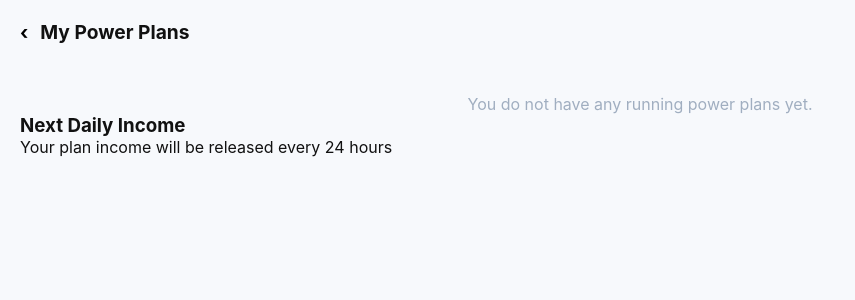
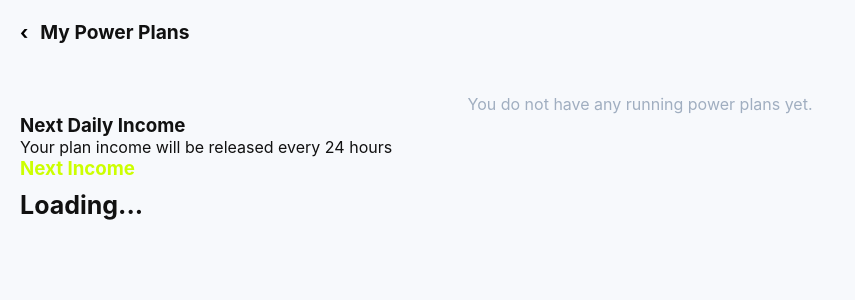
Before and after one commit to williamsdarkwa4-star/creston-app, a Flask app: template templates/my_plans.html in a window 1280 px wide. Shown: the top 300 px of the page, without its empty margins (0-855 px from the left). Run offline with Flask 3, Linux system fonts and the light colour scheme; the template is opened without the code that fills it, so the values that code supplies are empty; some libraries are stand-ins or nearby versions.

Commit message:
Implement countdown timer for next income
Added a countdown feature to display next income time.

```diff
--- a/templates/my_plans.html
+++ b/templates/my_plans.html
@@ -10,8 +10,73 @@
         .hdr { display:flex; align-items:center; gap:12px; margin-bottom:24px; font-weight:bold; font-size:1.2rem; }
         .plan-card { background:#ffffff; border-radius:20px; padding:20px; margin-bottom:16px; box-shadow:0 4px 12px rgba(0,0,0,0.02); border:1px solid #edf2f7; }
         .row-split { display:flex; justify-content:between; margin-bottom:8px; font-size:0.9rem; }
+    <style>
+.countdown-box{
+    background:#111;
+    color:white;
+    padding:20px;
+    border-radius:16px;
+    border:1px solid #333;
+    margin:15px 0;
+}
+
+.countdown-box h3{
+    color:#ccff00;
+}
+
+#countdown{
+    font-size:25px;
+    font-weight:bold;
+    margin-top:10px;
+}
+</style>
+
     </style>
 </head>
+    <script>
+function startCountdown(targetTime) {
+
+    function updateTimer() {
+
+        let now = new Date().getTime();
+        let distance = targetTime - now;
+
+        if (distance <= 0) {
+            document.getElementById("countdown").innerHTML =
+            "Income Ready";
+
+            return;
+        }
+
+        let hours = Math.floor(
+            (distance % (1000 * 60 * 60 * 24)) / (1000 * 60 * 60)
+        );
+
+        let minutes = Math.floor(
+            (distance % (1000 * 60 * 60)) / (1000 * 60)
+        );
+
+        let seconds = Math.floor(
+            (distance % (1000 * 60)) / 1000
+        );
+
+        document.getElementById("countdown").innerHTML =
+        hours + "h : " + minutes + "m : " + seconds + "s";
+    }
+
+    updateTimer();
+    setInterval(updateTimer, 1000);
+}
+
+
+// 24 hours from activation time
+let activated = new Date("{{ active_plans[0]['date_activated'] }}").getTime();
+
+let nextIncome = activated + (24 * 60 * 60 * 1000);
+
+startCountdown(nextIncome);
+
+</script>
 <body>
     <div class="hdr"><a href="/profile" style="text-decoration:none; color:black;">‹</a> My Power Plans</div>
 
@@ -33,7 +98,10 @@
     <div id="timer">{{ countdown }}</div>
     <p>Your plan income will be released every 24 hours</p>
 </div>
-
+<div class="countdown-box">
+    <h3>Next Income</h3>
+    <p id="countdown">Loading...</p>
+</div>
 <script>
 let seconds = "{{ countdown }}";
 
```
